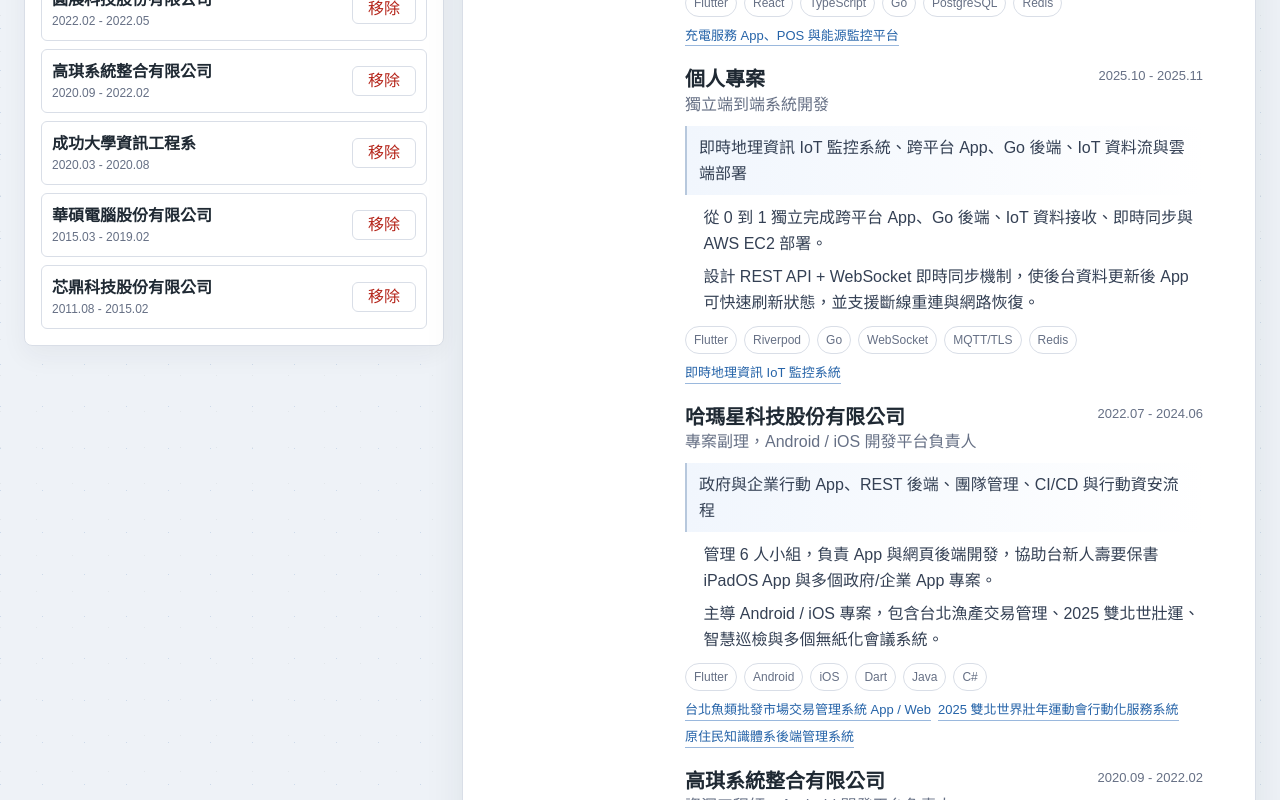
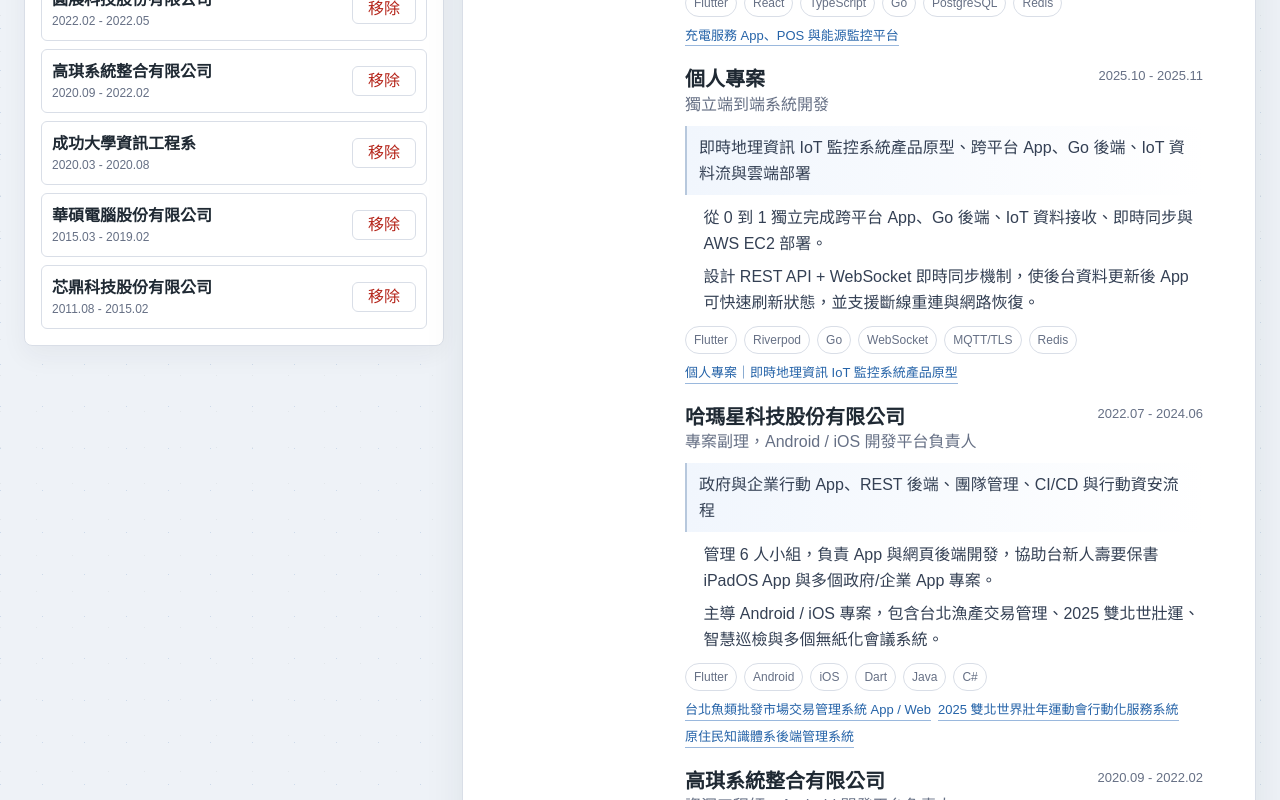
Before and after one commit to shangchian/resume, a Next.js app: page / in a window 1280 px wide. Shown: the part 1820-2620 px from the top of the page. Built offline with nearby package versions, Linux system fonts and the light colour scheme.

Commit message:
Rename Geo-IoT project as product prototype

```diff
--- a/app/resume-data.ts
+++ b/app/resume-data.ts
@@ -177,7 +177,7 @@ export const initialResume: ResumeData = {
       company: "個人專案",
       role: "獨立端到端系統開發",
       period: "2025.10 - 2025.11",
-      focus: "即時地理資訊 IoT 監控系統、跨平台 App、Go 後端、IoT 資料流與雲端部署",
+      focus: "即時地理資訊 IoT 監控系統產品原型、跨平台 App、Go 後端、IoT 資料流與雲端部署",
       stack: [
         "Flutter",
         "Riverpod",
@@ -409,7 +409,7 @@ export const initialResume: ResumeData = {
     },
     {
       id: "geo-iot-monitoring",
-      title: "即時地理資訊 IoT 監控系統",
+      title: "個人專案｜即時地理資訊 IoT 監控系統產品原型",
       period: "2025.10 - 2025.11",
       companyId: "personal-projects",
       category: "IoT",
```
